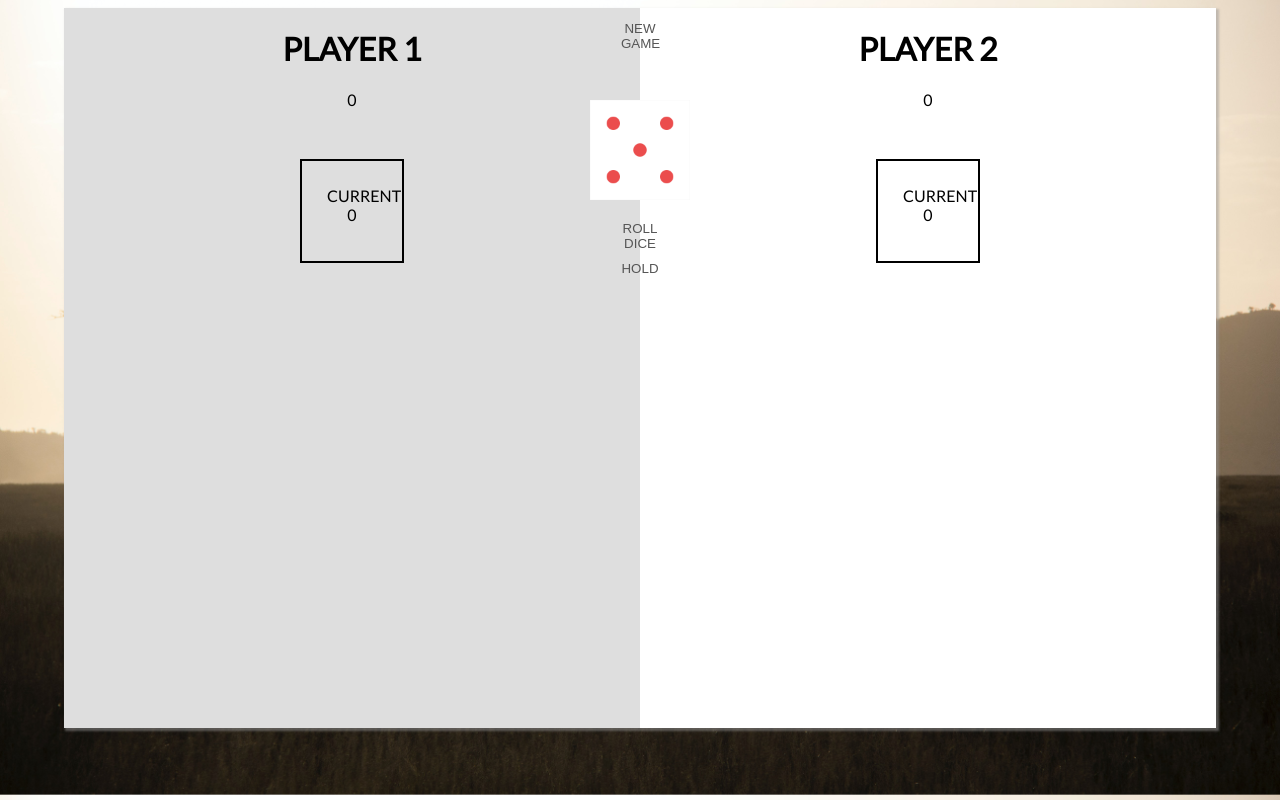
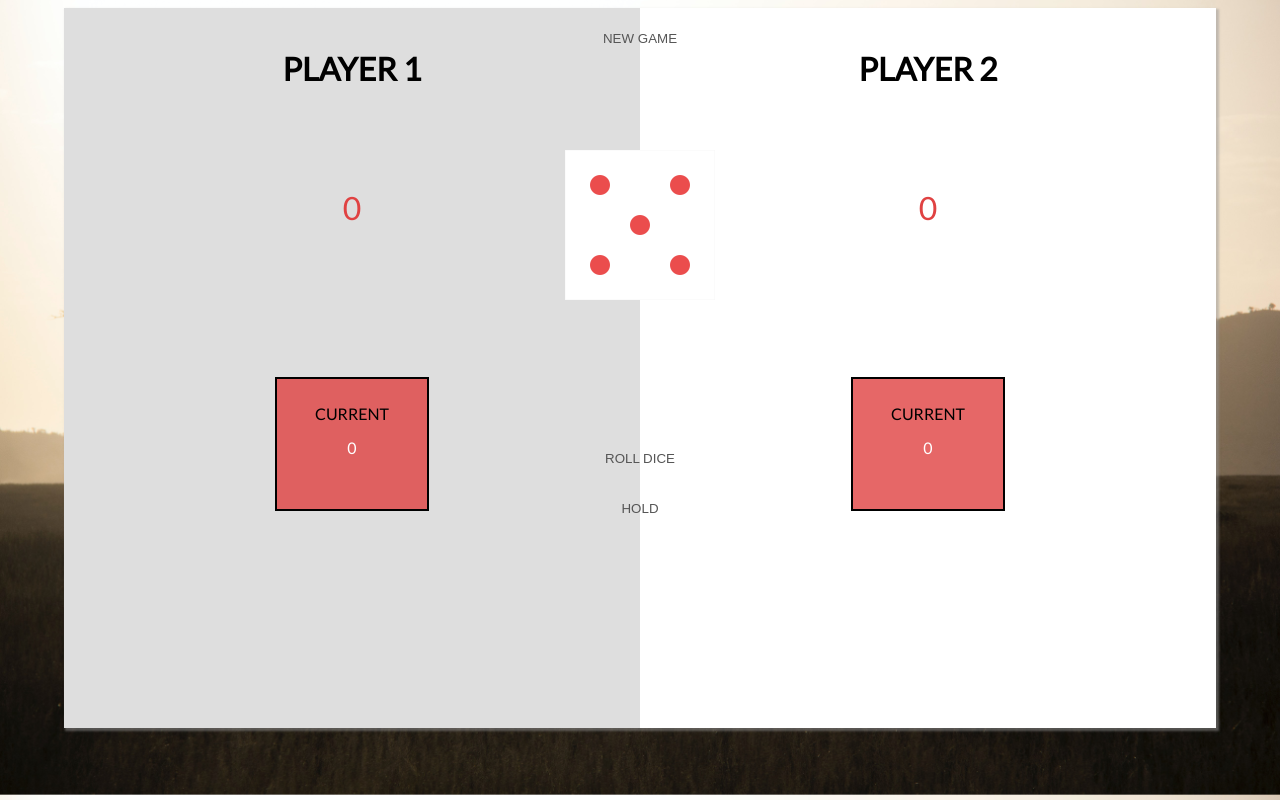
Before and after one commit to dirtycloud58/dice_game, a PHP site: page / in a window 1280 px wide. Run offline with PHP 8.4, Linux system fonts and the light colour scheme.

Commit message:
suite css

```diff
--- a/style.css
+++ b/style.css
@@ -1,29 +1,28 @@
-
-body{
+body {
   background-image: url(images/lane.jpg);
   background-size: cover;
   background-position: center;
-    font-family: 'Lato', sans-serif;
-    max-width: 100vw;
-    max-height: 100vh;
-    font-size: 16px;
+  font-family: "Lato", sans-serif;
   text-align: center;
 }
-  #game{
+
+#game {
   width: 90vw;
   height: 90vh;
   margin: 0 auto;
   background-color: white;
   display: flex;
-    box-shadow: 2px 2px 2px 1px rgba(148, 148, 148, 0.5);;
+  box-shadow: 2px 2px 2px 1px rgba(148, 148, 148, 0.5);
 }
+
 .turn {
   background-color: rgba(189, 189, 189, 0.5);
 }
+
 /* BUTTON */
 button {
   position: absolute;
-      width: 50px;
+  width: 150px;
   left: 50%;
   transform: translateX(-50%);
   color: #555;
@@ -32,34 +31,59 @@ body{
   text-transform: uppercase;
   transition: background-color 0.3s, color 0.3s;
 }
-  .btn-game { top: 20px;}
-  .btn-roll { top: 220px;}
-  .btn-hold { top: 260px;}
 
-  button:hover{
+.btn-game {
+  top: 30px;
+}
+
+.btn-roll {
+  top: 450px;
+}
+
+.btn-hold {
+  top: 500px;
+}
+
+button:hover {
   cursor: pointer;
-    color: red;
+  color: #e04242;
 }
+
 /*de change*/
-  #de{
+#de {
   position: absolute;
-    width: 100px;
+  width: 150px;
   left: 50%;
   transform: translateX(-50%);
-    top: 100px;
+  top: 150px;
 }
+
 /*joueur*/
-
 .player1,
-  .player2{
-    width: 50vw;
+.player2 {
+  width: 50%;
+  padding: 20px;
 }
 
 #box1,
-  #box2{
-    width: 50px;
-    height: 50px;
-    border : 2px solid black;
-    margin: 50px  auto;
+#box2 {
+  width: 100px;
+  height: 80px;
+  background-color: rgba(224, 66, 66, 0.8);
+  border: 2px solid black;
+  margin: 150px auto;
   padding: 25px;
 }
+
+#score1,
+#score2 {
+  margin: 100px;
+  font-size: 32px;
+  color: #e04242;
+}
+
+#scoreCurrent1,
+#scoreCurrent2 {
+  margin: 15px;
+  color: white;
+}/*# sourceMappingURL=style.css.map */
--- /dev/null
+++ b/style.scss
@@ -0,0 +1,75 @@
+
+body{
+    background-image: url(images/lane.jpg);
+    background-size: cover;
+    background-position: center;
+    font-family: 'Lato', sans-serif;
+    text-align: center;
+  }
+  #game{
+    width: 90vw;
+    height: 90vh;
+    margin: 0 auto;
+    background-color: white;
+    display: flex;
+    box-shadow: 2px 2px 2px 1px rgba(148, 148, 148, 0.5);;
+  }
+  .turn {
+    background-color: rgba(189, 189, 189, 0.5);
+  }
+                                  /* BUTTON */
+  button {
+      position: absolute;
+      width: 150px;
+      left: 50%;
+      transform: translateX(-50%);
+      color: #555;
+      background: none;
+      border: none;
+      text-transform: uppercase;
+      transition: background-color 0.3s, color 0.3s;
+  }
+  .btn-game { top: 30px;}
+  .btn-roll { top: 450px;}
+  .btn-hold { top: 500px;}
+
+  button:hover{
+    cursor: pointer;
+    color: #e04242;
+  }
+                                /*de change*/
+  #de{
+    position: absolute;
+    width: 150px;
+    left: 50%;
+    transform: translateX(-50%);
+    top: 150px;
+  }
+                              /*joueur*/
+
+  .player1,
+  .player2{
+    width: 50%;
+    padding: 20px;
+  }
+
+  #box1,
+  #box2{
+    width: 100px;
+    height: 80px;
+    background-color: rgba(224, 66, 66, 0.8);
+    border : 2px solid black;
+    margin: 150px  auto;
+    padding: 25px;
+  }
+  #score1,
+  #score2{
+    margin: 100px;
+    font-size: 32px;
+    color: rgb(224, 66, 66);
+  }
+  #scoreCurrent1,
+  #scoreCurrent2{
+      margin: 15px;
+      color: white;
+  }
```
Also changed, not shown: 1 other file. Lines whose indentation alone changed are shown as unchanged.
